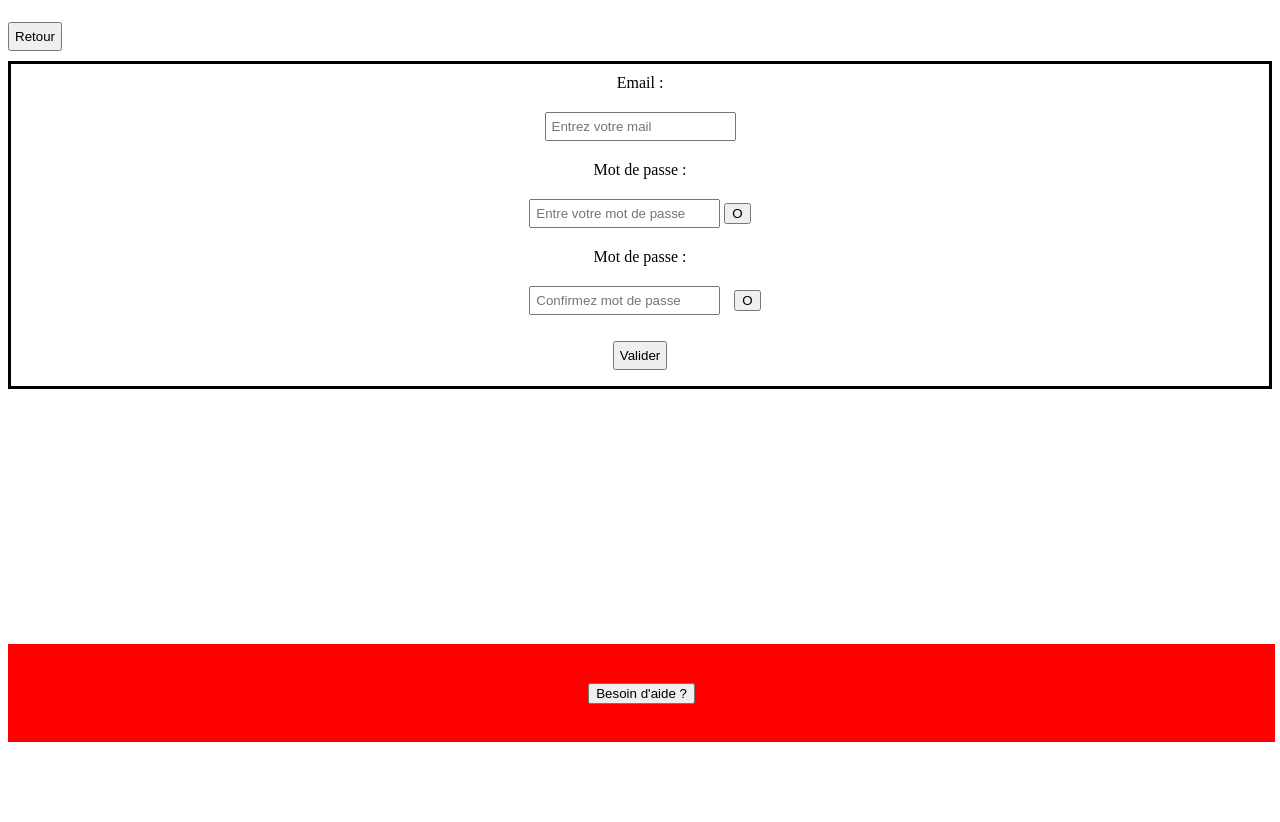
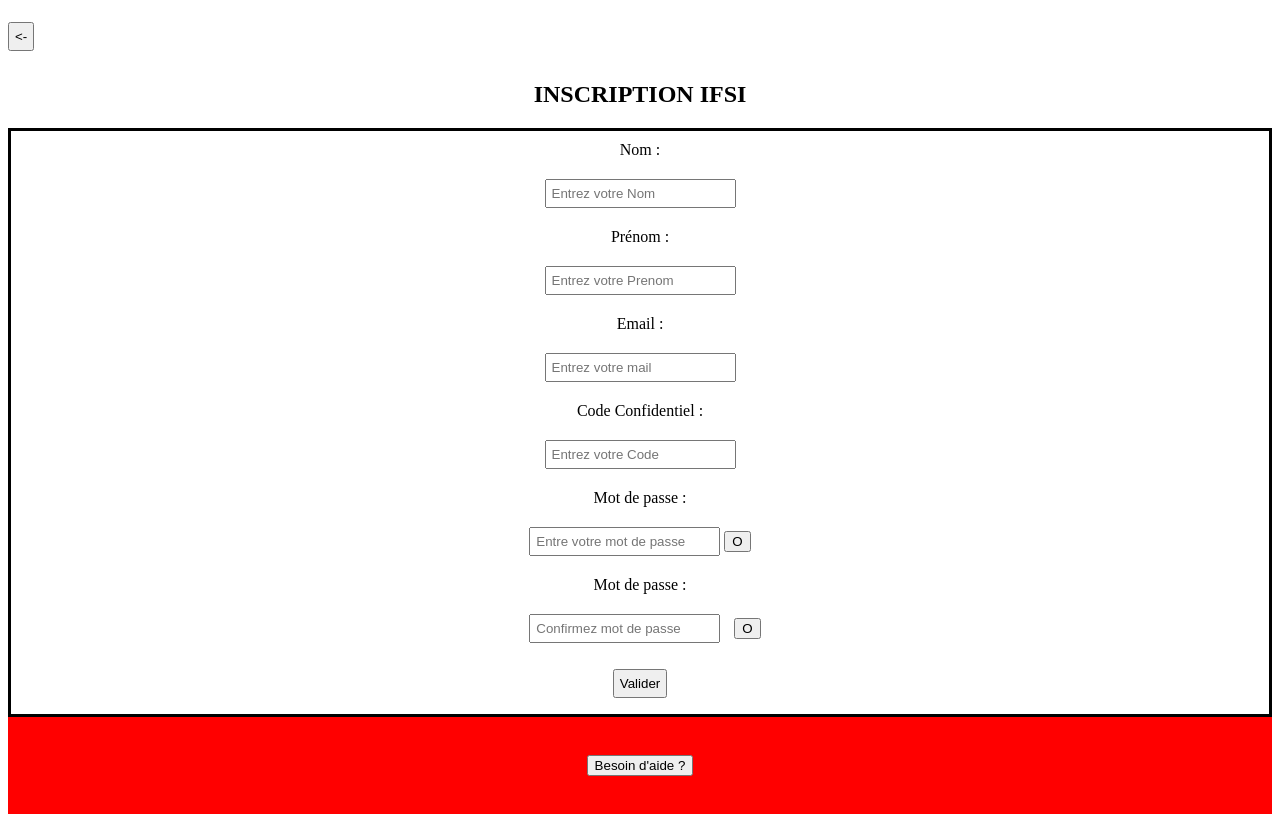
Before and after one commit to RomainSoil/SAE301, a PHP site: page /SAE301/Login2.php in a window 1280 px wide. Shown: the part 58-880 px from the top of the page. Before the commit the page ends 800 px from the top, so only its background shows below. Run offline with PHP 8.4, Linux system fonts and the light colour scheme.

Commit message:
Login amélioré

```diff
--- a/PHP/Accueil.css
+++ b/PHP/Accueil.css
@@ -6,13 +6,14 @@ div.f{
     text-align: center;
     font-size: 1.2em;
 
+
 }
 div.sec{
     margin:0;
     padding:3%;
     position: absolute;
     bottom: 0;
-    width:100%;
+    width:93%;
     text-align: center;
     font-size: 1em;
     color:white;
--- a/PHP/Accueil.php
+++ b/PHP/Accueil.php
@@ -46,7 +46,7 @@ function email($mail, $mdp){
             } catch (PDOException $e) {
                 die ('Erreur : ' . $e->getMessage());
             }
-            $sql = "SELECT * FROM ETUDIANT where email = '$mail'";
+            $sql = "SELECT * FROM etudiant where email = '$mail'";
             try {
                 $affected = $pdo->prepare($sql);
                 $affected->execute();
--- a/PHP/LOGIN.css
+++ b/PHP/LOGIN.css
@@ -15,6 +15,11 @@ header{
 
 div.bouton_retour{
     padding-bottom: 10px;
+}
+
+div.I{
+    text-align: center;
+
 }
 div.connexion{
     text-align: center;
@@ -49,9 +54,9 @@ footer {
     text-align: center;
     margin:0;
     padding:3%;
-    position: absolute;
+    position: static;
     bottom: 0;
-    width:93%;
+    width:94%;
     font-size: 1em;
     color:white;
     background-color: red;
--- a/PHP/LOGINC.php
+++ b/PHP/LOGINC.php
@@ -17,7 +17,7 @@ echo "baptiste c'est un bg";
 
 try {
     $pdo= new PDO(
-        'pgsql:host=iutinfo-sgbd.uphf.fr;dbname=iutinfo70','iutinfo70','mh8cvgzj');
+        'pgsql:host=iutinfo-sgbd.uphf.fr;dbname=iutinfo134','iutinfo134','NuVRPnlV');
 } catch (PDOException $e) {
     die ('Erreur : ' . $e->getMessage());
 }
--- a/PHP/Login2.php
+++ b/PHP/Login2.php
@@ -14,15 +14,38 @@
 
 <body>
 <div class="bouton_retour">
-    <input type="submit" value="Retour">
+    <form action="Accueil.php" method="post">
+    <input type="submit" value="<-">
+    </form>
+</div>
+<div class="I">
+    <h2>INSCRIPTION IFSI</h2>
 </div>
 <div class ="box">
     <div class="connexion">
         <form action="" method="post">
+            <label for="">Nom :</label>
+            <br>
+            <label>
+                <input type="text" name="mail" id="mail" placeholder="Entrez votre Nom">
+            </label>
+            <br>
+            <label for="">Prénom :</label>
+            <br>
+            <label>
+                <input type="text" name="mail" id="mail" placeholder="Entrez votre Prenom">
+            </label>
+            <br>
             <label for="">Email :</label>
             <br>
             <label>
                 <input type="text" name="mail" id="mail" placeholder="Entrez votre mail" value="<?php echo @$_POST['mail']?>"/>
+            </label>
+            <br>
+            <label for="">Code Confidentiel :</label>
+            <br>
+            <label>
+                <input type="text" name="mail" id="mail" placeholder="Entrez votre Code">
             </label>
             <br>
             <label for="">Mot de passe : </label>
@@ -39,7 +62,7 @@
             </label>
             <button type="button" id="pass2" onclick="changer2()">O</button>
             <br>
-            <p><input type="submit" value="Valider" </p>
+            <p><input type="submit" value="Valider"   </p>
         </form>
     </div>
 </div>
--- a/PHP/TestConnexion.php
+++ b/PHP/TestConnexion.php
@@ -15,9 +15,9 @@ echo "Hello word ";
 <?php
 
 
-$dsn= 'pgsql:host=iutinfo-sgbd.uphf.fr;dbname=iutinfo111';
-$user= 'iutinfo111';
-$passwd= 'xTd9Efc7';
+$dsn= 'pgsql:host=iutinfo-sgbd.uphf.fr;dbname=iutinfo134';
+$user= 'iutinfo134';
+$passwd= 'NuVRPnlV';
 
 try {
     $pdo = new PDO($dsn, $user, $passwd);
```
